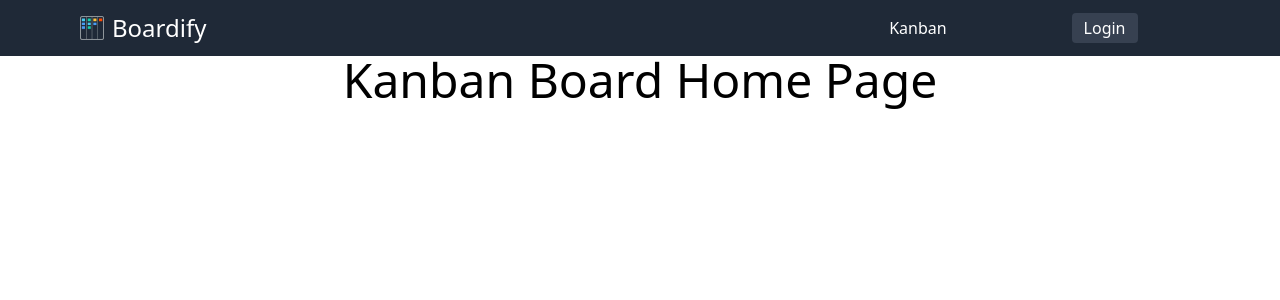
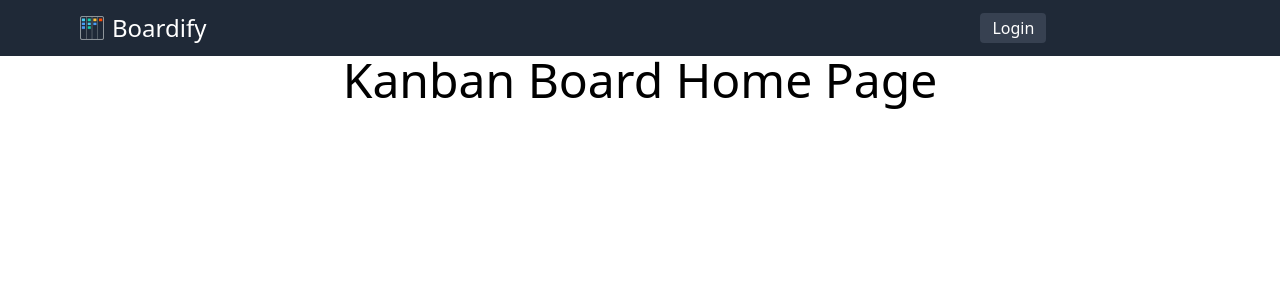
Before and after one commit to salikansari6/kanban-board, a React (Create React App) app: page / in a window 1280 px wide. Shown: the top 300 px of the page. Built offline with nearby package versions, Linux system fonts and the light colour scheme; no server answers.

Commit message:
added logic to show Kanban link only when user is logged in

```diff
--- a/src/components/Navbar/index.tsx
+++ b/src/components/Navbar/index.tsx
@@ -32,7 +32,7 @@ export const Navbar = () => {
         <h1 className="ml-2 text-2xl">Boardify</h1>
       </Link>
       <div className="links flex ml-auto justify-around items-center w-1/3">
-        <Link to="/kanban">Kanban</Link>
+        {user && <Link to="/kanban">Kanban</Link>}
         <div className="avatar-wrapper relative">
           {user ? (
             <img
```
